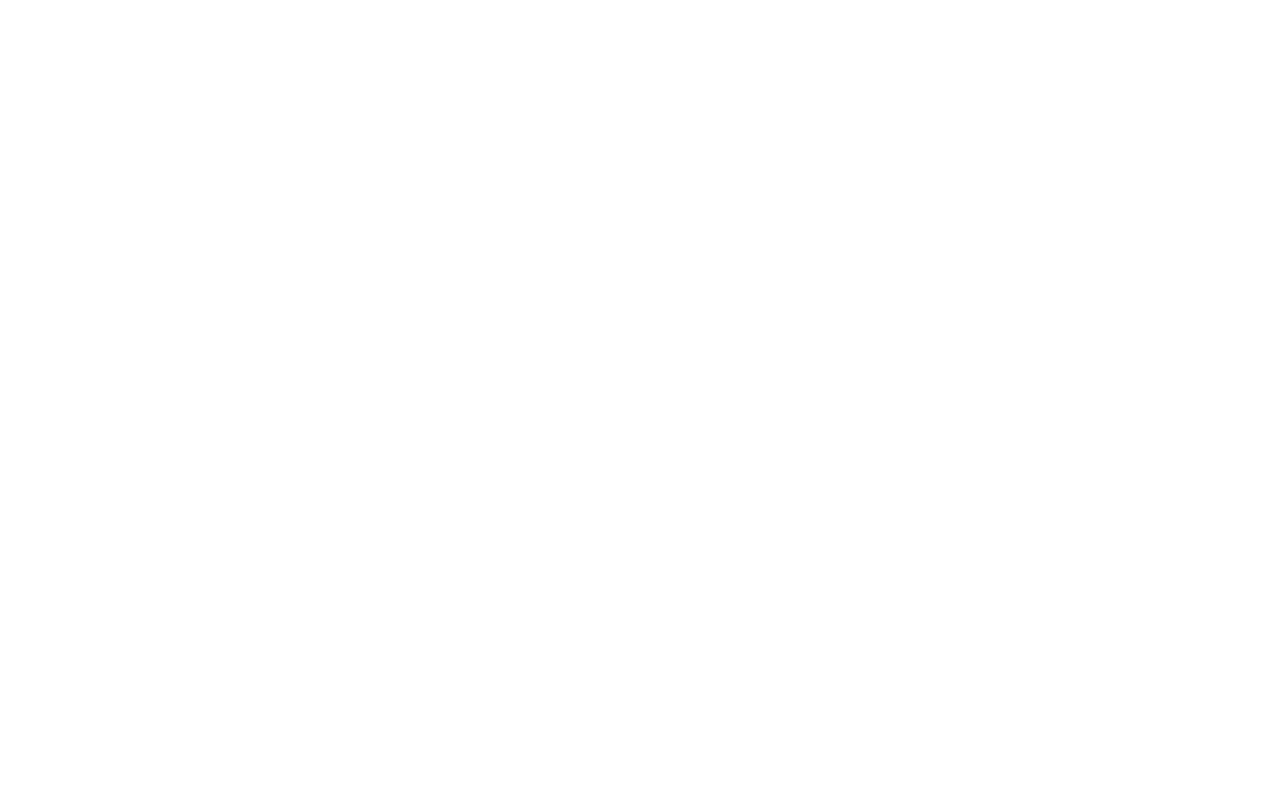
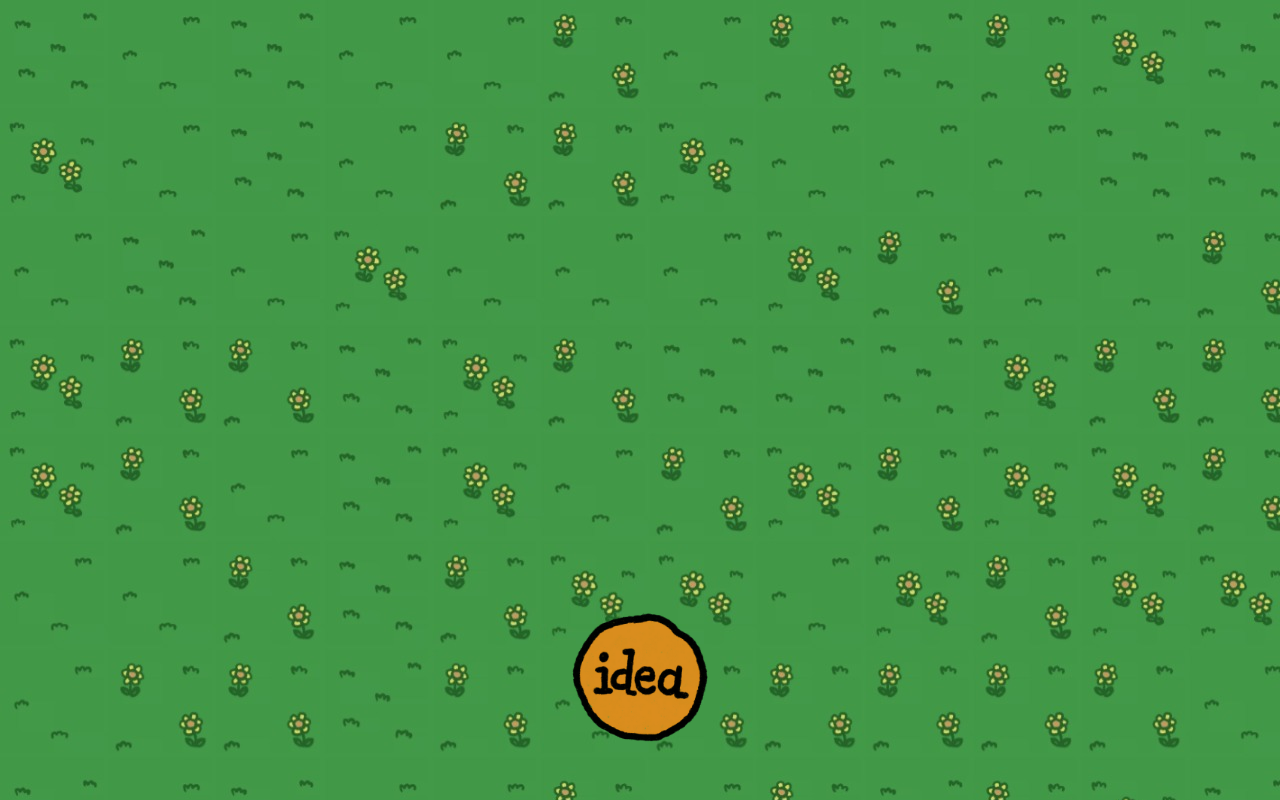
Before and after one commit to Lilluyen/idea-critters, a React (Vite) app: page / in a window 1280 px wide. Built offline with nearby package versions, Linux system fonts and the light colour scheme.

Commit message:
add background and button create idea

```diff
--- a/index.html
+++ b/index.html
@@ -4,7 +4,7 @@
     <meta charset="UTF-8" />
     <link rel="icon" type="image/svg+xml" href="/favicon.svg" />
     <meta name="viewport" content="width=device-width, initial-scale=1.0" />
-    <title>idea-critters</title>
+    <title>Idea Critters</title>
   </head>
   <body>
     <div id="root"></div>
--- a/src/App.css
+++ b/src/App.css
@@ -0,0 +1,7 @@
+.background {
+  height: 100vh;
+  width: 100vw;
+  background-image: url('/assets/imgs/critters-bg.jpeg');
+
+  position: relative;
+}
--- a/src/App.jsx
+++ b/src/App.jsx
@@ -1,7 +1,12 @@
 import "./App.css";
+import CreateIdea from "./components/CreateIdea";
 
 function App() {
-  return <></>;
+  return (
+    <div className="background">
+      <CreateIdea />
+    </div>
+  );
 }
 
 export default App;
--- /dev/null
+++ b/src/assets/css/create-idea.css
@@ -0,0 +1,29 @@
+.create_idea {
+    position: absolute;
+    left: 50%;
+    bottom: 25px;
+    transform: translateX(-50%);
+
+    background-color: transparent;
+    background-position: center;
+    border: none;
+    height: 200px;
+    width: 200px;
+}
+
+.create_idea:hover {
+    cursor: pointer;
+}
+
+.create_idea img {
+    object-fit: contain;
+    background-color: inherit;
+    width: 100%;
+    height: 100%;
+
+    transition: transform 0.2s ease;
+}
+
+.create_idea:hover img {
+    transform: scale(1.1);
+}
--- /dev/null
+++ b/src/components/CreateIdea.jsx
@@ -0,0 +1,23 @@
+import { useState } from "react";
+import "../assets/css/create-idea.css";
+
+const CreateIdea = () => {
+  const [hover, setHover] = useState(false);
+  return (
+    <button
+      className="create_idea"
+      onMouseEnter={() => setHover(true)}
+      onMouseLeave={() => setHover(false)}>
+      <img
+        src={
+          hover
+            ? "/assets/imgs/create-idea-hover.avif"
+            : "/assets/imgs/create-idea.avif"
+        }
+        alt="Create Idea"
+      />
+    </button>
+  );
+};
+
+export default CreateIdea;
--- a/src/index.css
+++ b/src/index.css
@@ -0,0 +1,3 @@
+body {
+  margin: 0;
+}
```
